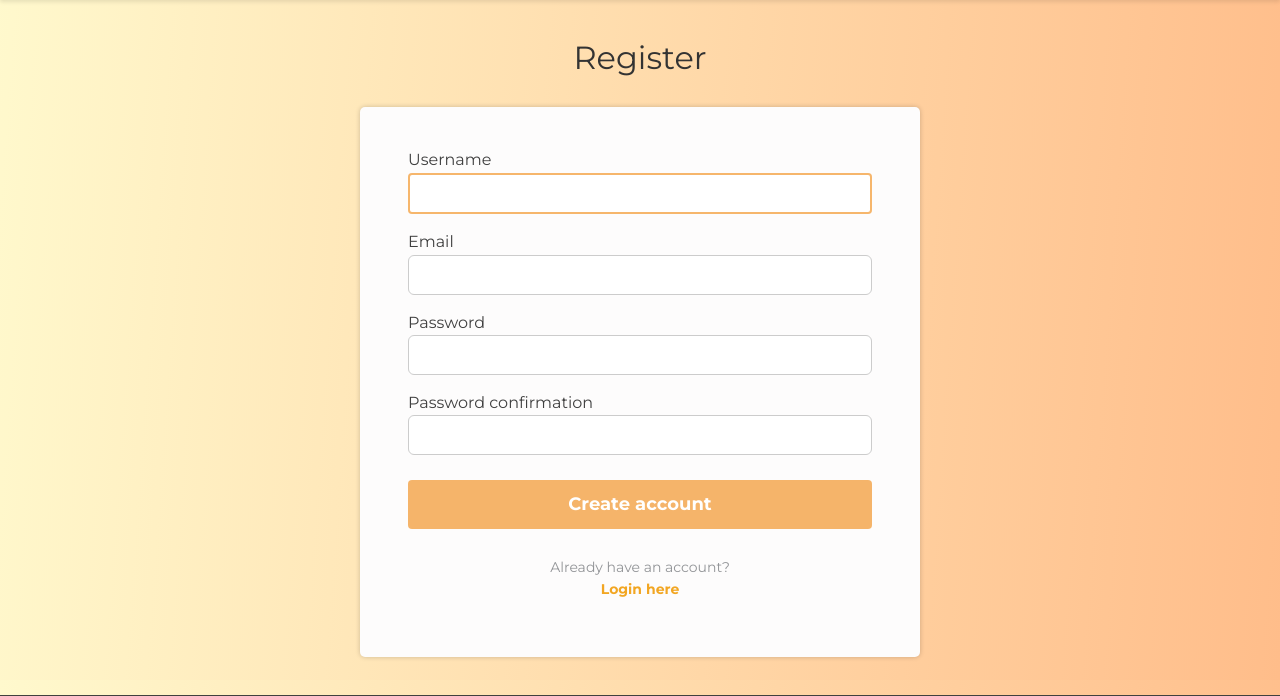
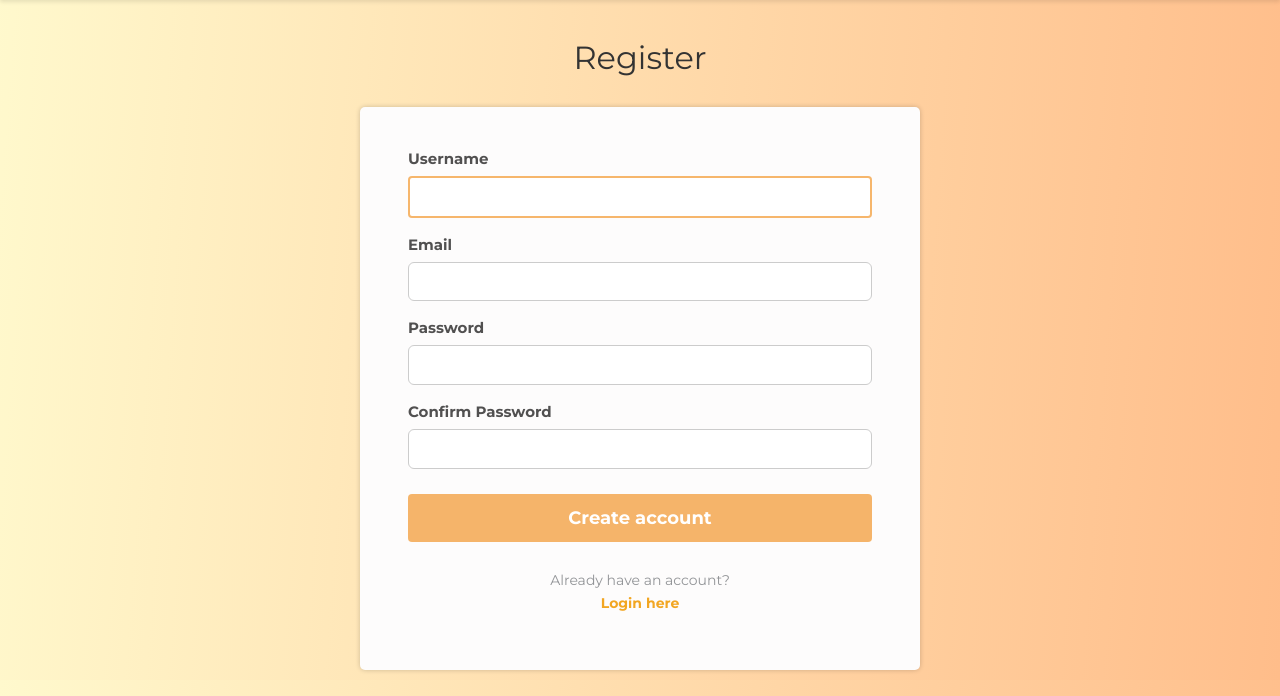
Before and after one commit to eftenow/PawPrints_app, a Django app: page /accounts/register/ in a window 1280 px wide. Shown: the part 120-816 px from the top of the page. Run offline with Django 4.2, Linux system fonts and the light colour scheme; some libraries are stand-ins or nearby versions.

Commit message:
changes to the registration form

```diff
--- a/static/css/register-login.css
+++ b/static/css/register-login.css
@@ -14,7 +14,7 @@
 
 .register-form label,
 .login-form label {
-    font-size: 16px;
+    font-size: 15px;
     margin-bottom: 5px;
     color: #515050;
 }
--- a/templates/profile/register.html
+++ b/templates/profile/register.html
@@ -5,23 +5,26 @@
 <section class="register-section">
 <h2 class="register-title">Register</h2>
     <form class="register-form" method="post" action="{% url 'register' %}">
-      {{ form.username.label }}
+      <label for="{{ form.username.id_for_label }}">Username</label>
       {{ form.username }}
       {{ form.username.errors }}
-      {{ form.email.label }}
+
+      <label for="{{ form.email.id_for_label }}">Email</label>
       {{ form.email }}
       {{ form.email.errors }}
-      {{ form.password1.label }}
+
+      <label for="{{ form.password1.id_for_label }}">Password</label>
       {{ form.password1 }}
-      {{ form.password.errors }}
-      {{ form.password2.label }}
+      {{ form.password1.errors }}
+
+      <label for="{{ form.password2.id_for_label }}">Confirm Password</label>
       {{ form.password2 }}
       {{ form.password2.errors }}
-        {% csrf_token %}
+
+      {% csrf_token %}
 
       <button  type="submit" class="register-button">Create account</button>
       <p class="register-register-text">Already have an account?<br><a href="/login" class="register-login-link">Login here</a></p>
     </form>
 </section>
-
 {% endblock %}
```
